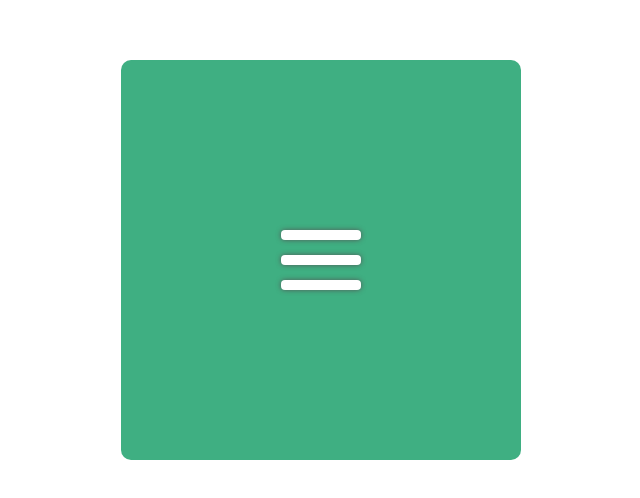
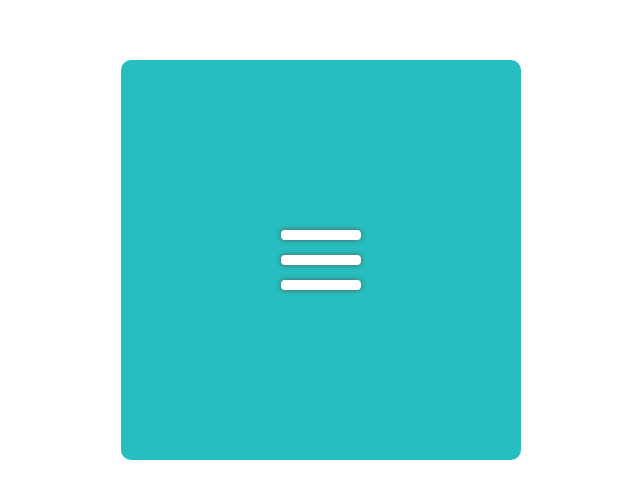
Before and after one commit to varunthapa47/100DaysCSS, a plain HTML site: page day2/index.html in a window 1280 px wide. Shown: the part 140-638 px from the top of the page, without its empty margins (319-959 px from the left). Drawn offline with Linux system fonts and the light colour scheme.

Commit message:
Update style.css

```diff
--- a/day2/style.css
+++ b/day2/style.css
@@ -3,7 +3,7 @@
     position: absolute;
     width: 400px;
     height: 400px;
-    background-color: #3faf82;
+    background-color: rgb(38, 190, 190);
     border-radius: 10px;
     overflow: hidden;
     margin-top: -200px;
```
